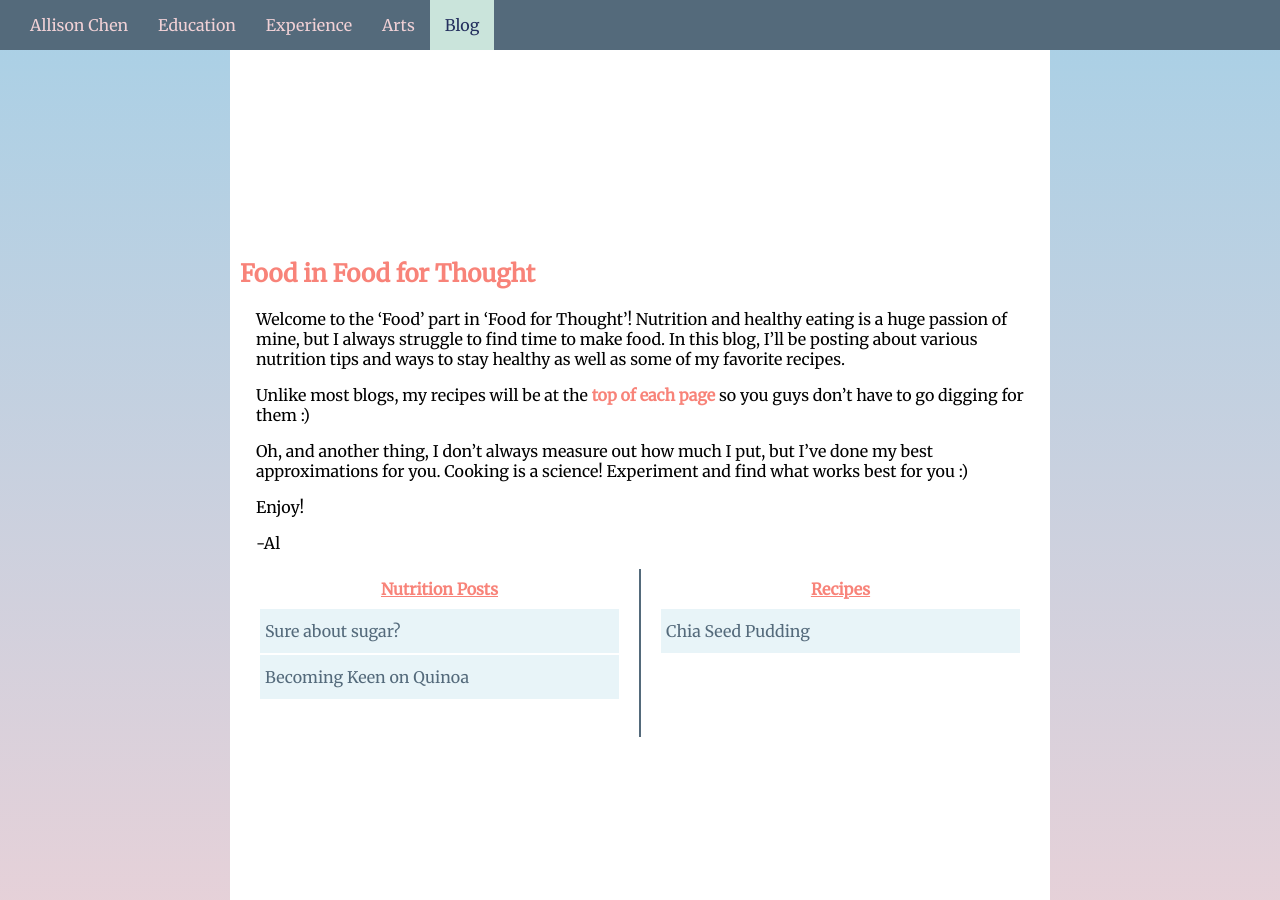
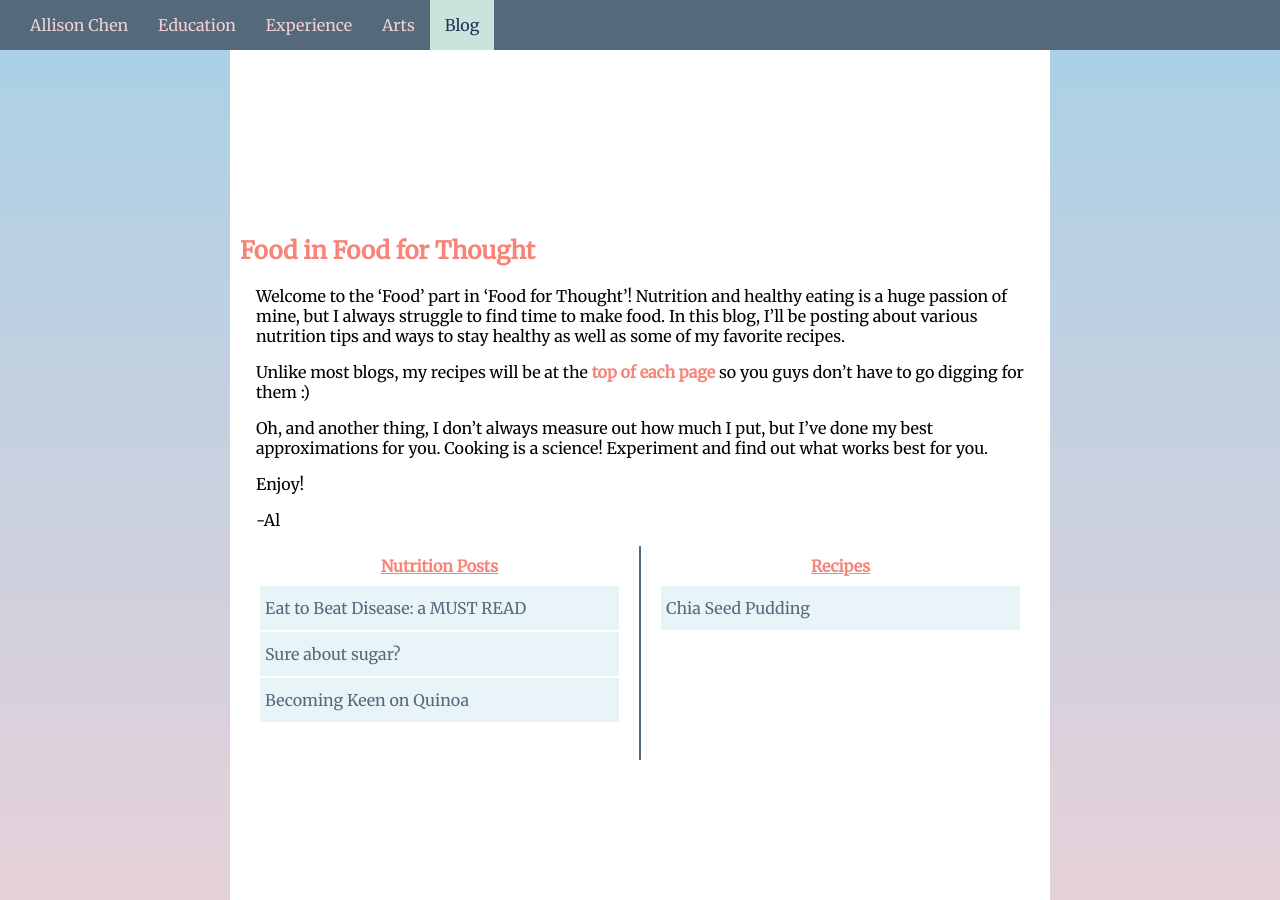
Before and after one commit to allisonchen23/food_for_thought, a Jekyll site: the page built from food_in_food_for_thought/index.markdown, in a window 1280 px wide and 900 px high. Built offline with Jekyll 4.4.1, drawn with Linux system fonts in a browser that asks for light colours; nearby versions of some CDN libraries.

Commit message:
eat to beat post and updated blog entry hover for FFT

```diff
--- a/_layouts/food_home.html
+++ b/_layouts/food_home.html
@@ -22,8 +22,12 @@
                     <ul class="list_posts">
                         {% for post in site.posts %}
                             {% if post.categories contains 'nutrition' %}
-                                <li class="list_item_food">
-                                    <a href = "{{ post.url}}" id="post_link">{{post.title}}</a>
+                                <li>
+                                    <a href = "{{ post.url}}" id="post_link">
+                                            <div class="list_item_food">
+                                                <div class="title_text">{{post.title}}</div>
+                                            </div>
+                                    </a>
                                 </li>
                             {% endif %}
                         {% endfor %}
@@ -34,8 +38,12 @@
                     <ul class="list_posts">
                         {% for post in site.posts %}
                             {% if post.categories contains 'recipe' %}
-                                <li class="list_item_food">
-                                    <a href = "{{ post.url}}" id="post_link">{{post.title}}</a>
+                                <li>
+                                    <a href = "{{ post.url}}" id="post_link">
+                                        <div class="list_item_food">
+                                            <div class="title_text">{{post.title}}</div>
+                                        </div>
+                                    </a>
                                 </li>
                             {% endif %}
                         {% endfor %}
--- a/_layouts/post_layout.html
+++ b/_layouts/post_layout.html
@@ -14,6 +14,7 @@
         <div id="notNavigation">
             <div id="intro">
 				<h2 class="blogpost title">{{ page.title }}</h2>
+				<h4 class="date">{{page.date | date: "%A %B %-d, %Y"}}</h4>
 			</div>
 			{{ content }}
 
--- a/food_in_food_for_thought/_posts/2019-08-25-chia_seed_pudding.markdown
+++ b/food_in_food_for_thought/_posts/2019-08-25-chia_seed_pudding.markdown
@@ -22,7 +22,7 @@ Difficulty: Mario Circuit from Mario Kart
 
 ### Instructions
 
-1. Scoop chia seeds into a cup and pour almond milk
+1. Scoop the chia seeds into a cup and pour almond milk
 2. Stir well for about 1-2 minutes or until all chia seeds are coated and dispersed in milk
 3. Cover and refrigerate overnight (at least a few hours)
 
--- a/food_in_food_for_thought/index.markdown
+++ b/food_in_food_for_thought/index.markdown
@@ -7,7 +7,7 @@ Welcome to the 'Food' part in 'Food for Thought'! Nutrition and healthy eating i
 
 Unlike most blogs, my recipes will be at the <span class="standOut">top of each page</span> so you guys don't have to go digging for them :)
 
-Oh, and another thing, I don't always measure out how much I put, but I've done my best approximations for you. Cooking is a science! Experiment and find what works best for you :)
+Oh, and another thing, I don't always measure out how much I put, but I've done my best approximations for you. Cooking is a science! Experiment and find out what works best for you.
 
 Enjoy!
 
```
Also changed, not shown: _layouts/fm_post_layout.html (added, +23 -0 lines), food_in_food_for_thought/_posts/2019-09-05-eat-to-beat-disease.markdown (added, +37 -0 lines), assets/images/blog/food/eat_to_beat.jpg (added), 4 other files.
